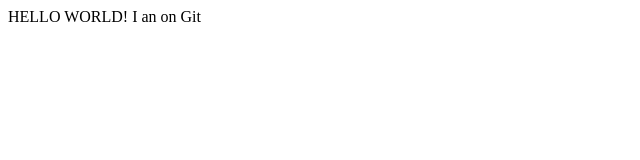
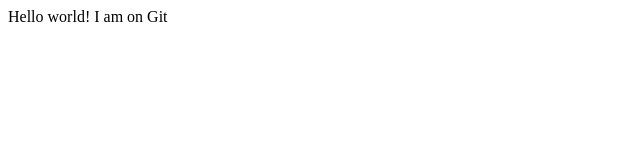
Before and after one commit to agarwalunnat/test, a plain HTML site: page index.html in a window 1280 px wide. Shown: the full height of the page, 0-640 px from the left. Drawn offline with Linux system fonts and the light colour scheme.

Commit message:
Update index.html

```diff
--- a/index.html
+++ b/index.html
@@ -6,6 +6,6 @@
 </head>
 
 <body>
-  <div>HELLO WORLD! I an on Git</div>
+  <div>Hello world! I am on Git</div>
  </body>
 </html>
```
